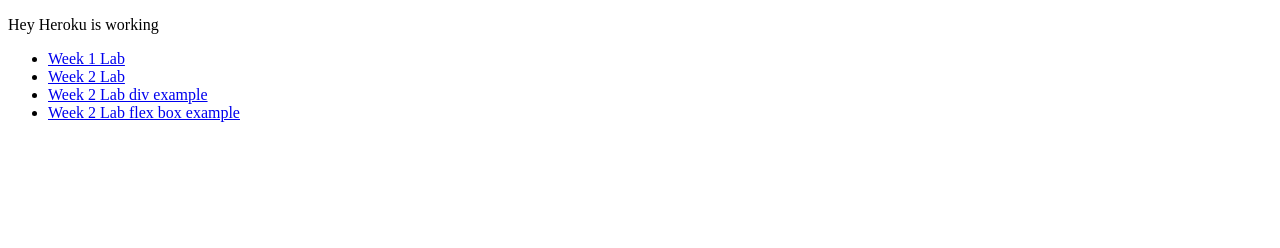
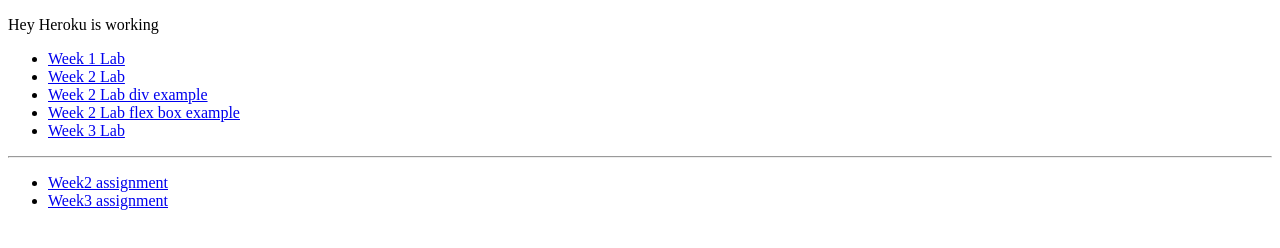
Before and after one commit to JakeFontaine821/GDS111Fall2020, a plain HTML site: page index.html in a window 1280 px wide. Drawn offline with Linux system fonts and the light colour scheme.

Commit message:
heroku app

```diff
--- a/index.html
+++ b/index.html
@@ -12,6 +12,12 @@
         <li><a href="Week1Lab/Pagetwo.html">Week 2 Lab</a></li>
         <li><a href="Week2Lab/divExample.html">Week 2 Lab div example</a></li>
         <li><a href="Week2Lab/flexbox.html">Week 2 Lab flex box example</a></li>
+        <li><a href="W3Lab/Index.html">Week 3 Lab</a></li>
+    </ul>
+    <hr>
+    <ul>
+        <li><a href="Fontaine_02/Index.html">Week2 assignment</a></li>
+        <li><a href="Fontaine_03/Index.html">Week3 assignment</a></li>
     </ul>
 </body>
 </html>
```
